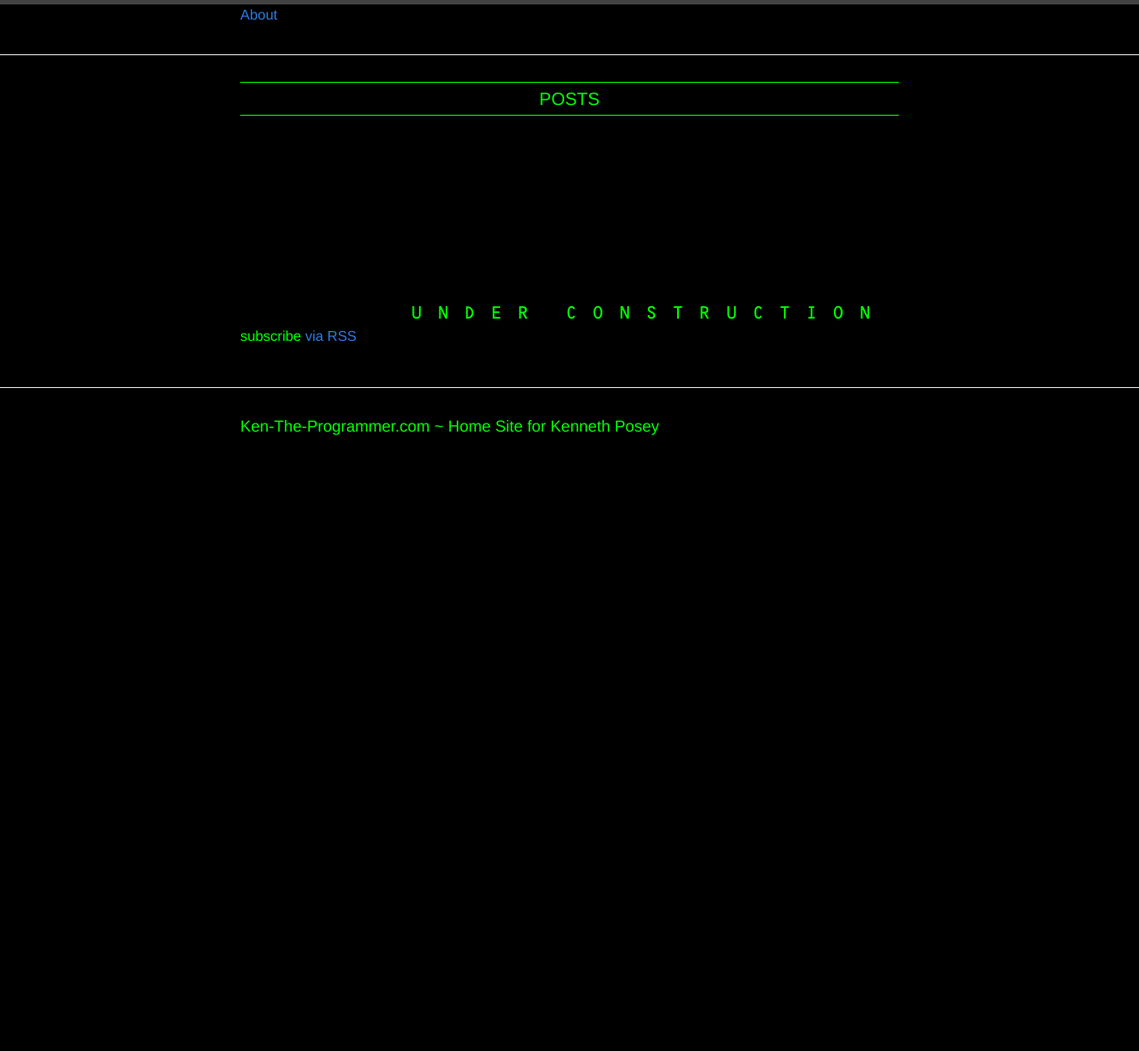
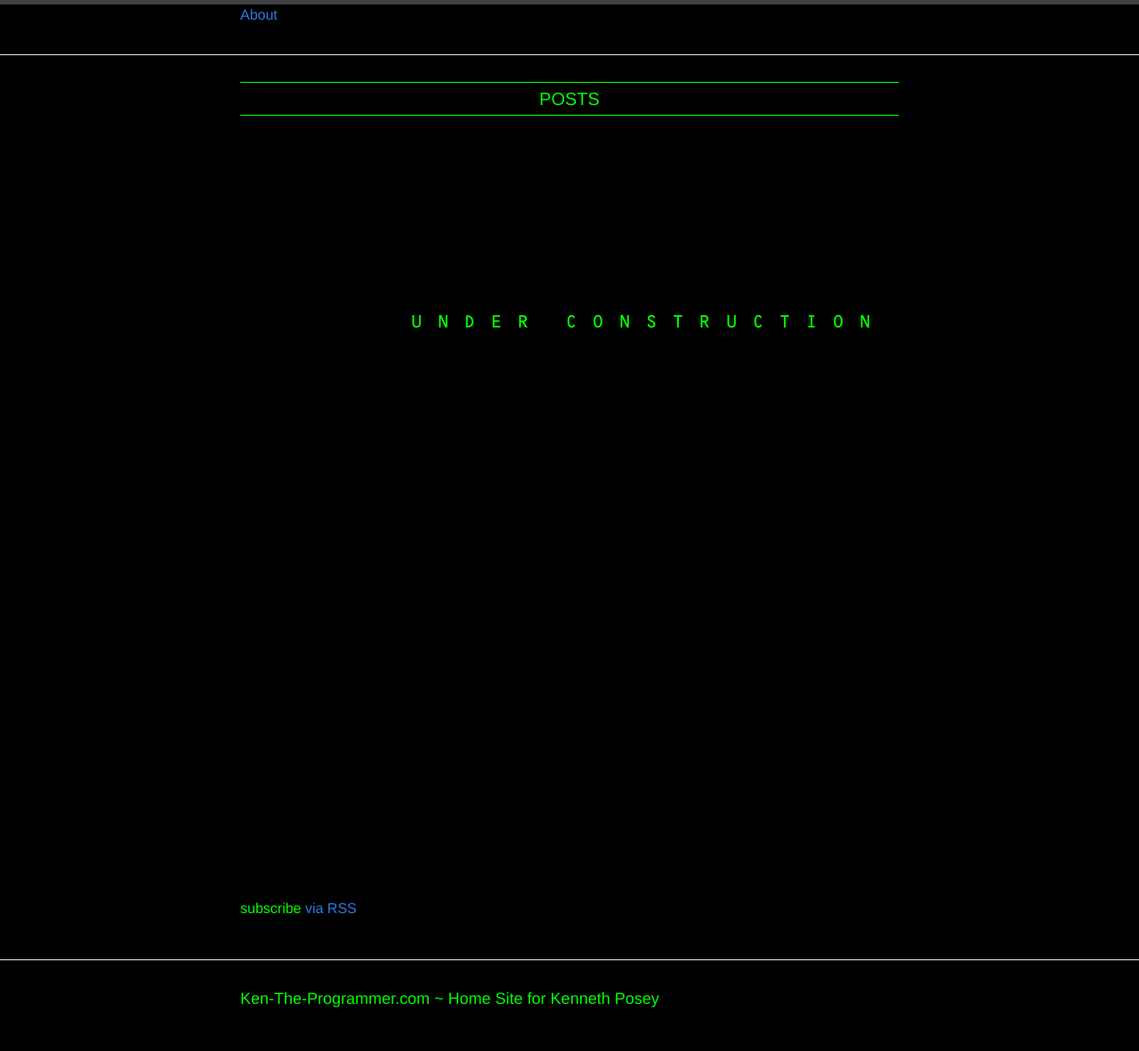
Before and after one commit to Kenneth-Posey/kenneth-posey.github.io, a Jekyll site: the page built from index.html, in a window 1280 px wide. Shown: the whole page at 89% size. Built offline with Jekyll 4.4.1, drawn with Linux system fonts in a browser that asks for light colours; before the commit the page ends 900 px from its top, so only the background shows below that.

Commit message:
Adding structure divs

```diff
--- a/_config.yml
+++ b/_config.yml
@@ -3,6 +3,7 @@ title: Ken-The-Programmer.com ~ Home Site for Kenneth Posey
 email: kenneth.posey@gmail.com
 description: > # this means to ignore newlines until "baseurl:"
   This site is hosted on github pages and built with atom.io text editor.
+
 baseurl: "" # the subpath of your site, e.g. /blog/
 url: "http://ken-the-programmer.com" # the base hostname & protocol for your site
 twitter_username: mr_pleco
--- a/index.html
+++ b/index.html
@@ -18,6 +18,10 @@ layout: default
     {% endfor %}
   </ul>
   -->
+  <div class="container interior-wrapper">
+    <div id="start-menu" class="matrix-font"></div>
+    <div id="content">
+      <div id="content-body" class="content-body-class" tabindex="5000" style="height: 869px; overflow: hidden; outline: none;">
         <div style="margin-top: 200px; font-size:24px; text-align: center; width: 700px; margin-left: 100px;" class="matrix-font">
           <span data-original="U" class="under-construction">U</span>
           <span data-original="N" class="under-construction">N</span>
@@ -38,6 +42,9 @@ layout: default
           <span data-original="O" class="under-construction">O</span>
           <span data-original="N" class="under-construction">N</span>
         </div>
+      </div>
+    </div>
+  </div>
   <p class="rss-subscribe">subscribe <a href="{{ "/feed.xml" | prepend: site.baseurl }}">via RSS</a></p>
 
 </div>
```
Lines whose indentation alone changed are shown as unchanged.
